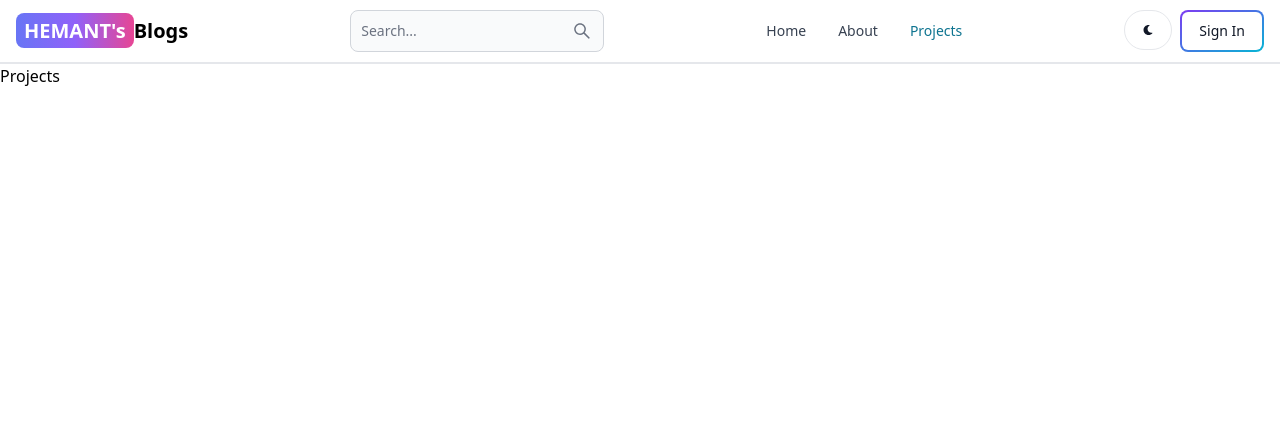
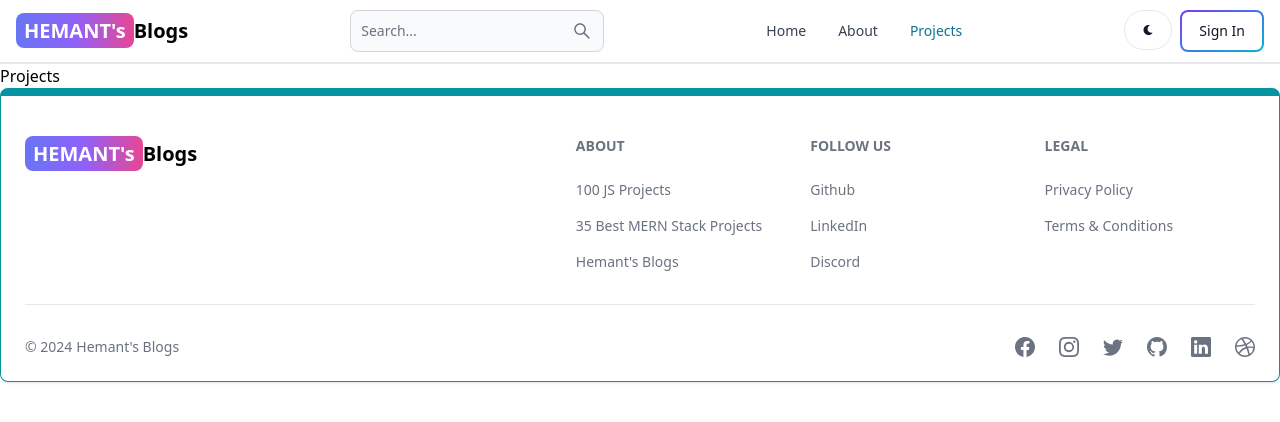
Before and after one commit to Hemant77777777/mern-blog, a React (Vite) app in the folder client/: page /projects in a window 1280 px wide. Shown: the top 422 px of the page. Built offline with nearby package versions, Linux system fonts and the light colour scheme.

Commit message:
created the full footer section and app.jsx modified

```diff
--- a/client/src/App.jsx
+++ b/client/src/App.jsx
@@ -6,7 +6,7 @@
 import Projects from './pages/Projects';
 import SignUp from './pages/SignUp';
 import Header from './components/Header';
-// import Footer from './components/Footer';
+import Footer from './components/Footer';
 // import PrivateRoute from './components/PrivateRoute';
 // import OnlyAdminPrivateRoute from './components/OnlyAdminPrivateRoute';
 // // import CreatePost from './pages/CreatePost';
@@ -34,6 +34,7 @@
         <Route path='/projects' element={<Projects />} />
 
       </Routes>
+      <Footer/>
 
     </BrowserRouter>
   );
--- a/client/src/components/Footer.jsx
+++ b/client/src/components/Footer.jsx
@@ -0,0 +1,97 @@
+import { Footer } from 'flowbite-react';
+import { Link } from 'react-router-dom';
+import { BsFacebook, BsInstagram, BsTwitter, BsGithub, BsDribbble, BsLinkedin } from 'react-icons/bs';
+export default function FooterCom() {
+  return (
+    <Footer container className='border border-t-8 border-teal-500'>
+      <div className='w-full max-w-7xl mx-auto'>
+        <div className='grid w-full justify-between sm:flex md:grid-cols-1'>
+          <div className='mt-5'>
+            <Link
+              to='/'
+              className='self-center whitespace-nowrap text-lg sm:text-xl font-semibold dark:text-white'
+            >
+              <span className='px-2 py-1 bg-gradient-to-r from-indigo-500 via-purple-500 to-pink-500 rounded-lg text-white'>
+                HEMANT's
+              </span>
+              Blogs
+            </Link>
+          </div>
+          <div className='grid grid-cols-2 gap-8 mt-4 sm:grid-cols-3 sm:gap-6'>
+            <div>
+              <Footer.Title title='About' />
+              <Footer.LinkGroup col>
+                <Footer.Link
+                  href='https://www.100jsprojects.com'
+                  target='_blank'
+                  rel='noopener noreferrer'
+                >
+                   100 JS Projects
+                </Footer.Link>
+                <Footer.Link
+                  href='https://www.geeksforgeeks.org/mern-stack-projects/'
+                  target='_blank'
+                  rel='noopener noreferrer'
+                >
+                   35 Best MERN Stack Projects
+                </Footer.Link>
+                <Footer.Link
+                  href='/about'
+                  target='_blank'
+                  rel='noopener noreferrer'
+                >
+                  Hemant's Blogs
+                </Footer.Link>
+              </Footer.LinkGroup>
+            </div>
+            <div>
+              <Footer.Title title='Follow us' />
+              <Footer.LinkGroup col>
+                <Footer.Link
+                  href='https://github.com/Hemant77777777'
+                  target='_blank'
+                  rel='noopener noreferrer'
+                >
+                  Github
+                </Footer.Link>
+                <Footer.Link
+                  href='https://www.linkedin.com/in/n-hemant-kumar-741384289/'
+                  target='_blank'
+                  rel='noopener noreferrer'
+                >
+                  LinkedIn
+                </Footer.Link>
+
+                <Footer.Link href='#'>Discord</Footer.Link>
+              </Footer.LinkGroup>
+            </div>
+            <div>
+              <Footer.Title title='Legal' />
+              <Footer.LinkGroup col>
+                <Footer.Link href='#'>Privacy Policy</Footer.Link>
+                <Footer.Link href='#'>Terms &amp; Conditions</Footer.Link>
+              </Footer.LinkGroup>
+            </div>
+          </div>
+        </div>
+        <Footer.Divider />
+        <div className='w-full sm:flex sm:items-center sm:justify-between'>
+          <Footer.Copyright
+            href='#'
+            by="Hemant's Blogs"
+            year={new Date().getFullYear()}
+          />
+          <div className="flex gap-6 sm:mt-0 mt-4 sm:justify-center">
+            <Footer.Icon href='#' icon={BsFacebook}/>
+            <Footer.Icon href='#' icon={BsInstagram}/>
+            <Footer.Icon href='#' icon={BsTwitter}/>
+            <Footer.Icon href='https://github.com/Hemant77777777' icon={BsGithub}/>
+            <Footer.Icon href='https://www.linkedin.com/in/n-hemant-kumar-741384289/' icon={BsLinkedin}/>
+            <Footer.Icon href='#' icon={BsDribbble}/>
+
+          </div>
+        </div>
+      </div>
+    </Footer>
+  );
+}
```
